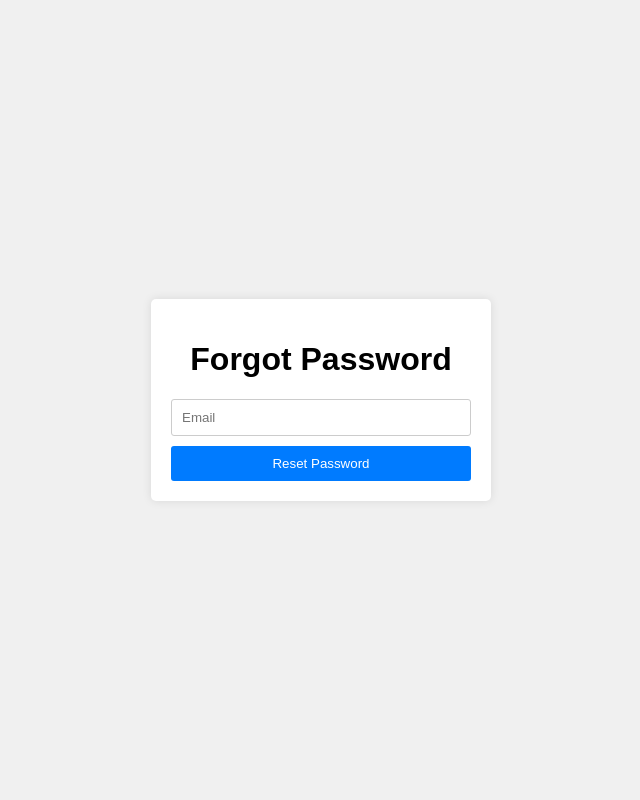
After one commit to alibobi/woo-capstone, a Python web app: template secure-server/server/templates/forgot_password.html in a window 1280 px wide. The commit adds this page. Shown: the whole page, without its empty margins (319-959 px from the left). Run offline with Jinja, Linux system fonts and the light colour scheme; the template is opened without the code that fills it, so the values that code supplies are empty.

Commit message:
routing links updated

```diff
--- a/secure-server/server/templates/create_account.html
+++ b/secure-server/server/templates/create_account.html
@@ -73,7 +73,7 @@
 <div class="container">
     <div class="registration-container">
         <h2>Create Account</h2>
-        <form action="register.php" method="POST">
+        <form action="create_account.html" method="POST">
             <input type="text" name="username" placeholder="Username" required>
             <input type="email" name="email" placeholder="Email" required>
             <input type="password" name="password" placeholder="Password" required>
--- /dev/null
+++ b/secure-server/server/templates/forgot_password.html
@@ -0,0 +1,62 @@
+<!DOCTYPE html>
+<html lang="en">
+<head>
+    <meta charset="UTF-8">
+    <meta name="viewport" content="width=device-width, initial-scale=1.0">
+    <title>Forgot Password</title>
+    <style>
+        body {
+            font-family: Arial, sans-serif;
+            background-color: #f0f0f0;
+            margin: 0;
+            padding: 0;
+            display: flex;
+            justify-content: center;
+            align-items: center;
+            height: 100vh;
+        }
+        .forgot-password-container {
+            background-color: #fff;
+            border-radius: 5px;
+            box-shadow: 0 0 10px rgba(0, 0, 0, 0.1);
+            padding: 20px;
+            width: 300px;
+        }
+        .forgot-password-container h1 {
+            text-align: center;
+        }
+        .forgot-password-container form {
+            display: flex;
+            flex-direction: column;
+        }
+        .forgot-password-container form input {
+            margin-bottom: 10px;
+            padding: 10px;
+            border: 1px solid #ccc;
+            border-radius: 3px;
+        }
+        .forgot-password-container form button {
+            padding: 10px;
+            background-color: #007bff;
+            color: #fff;
+            border: none;
+            border-radius: 3px;
+            cursor: pointer;
+        }
+        .forgot-password-container form button:hover {
+            background-color: #0056b3;
+        }
+    </style>
+</head>
+<body>
+
+<div class="forgot-password-container">
+    <h1>Forgot Password</h1>
+    <form action="reset_password.php" method="POST">
+        <input type="email" name="email" placeholder="Email" required>
+        <button type="submit">Reset Password</button>
+    </form>
+</div>
+
+</body>
+</html>
--- a/secure-server/server/templates/login.html
+++ b/secure-server/server/templates/login.html
@@ -48,6 +48,7 @@
             border: none;
             border-radius: 3px;
             cursor: pointer;
+            margin-top: 10px;
         }
         .login-container form button:hover {
             background-color: #0056b3;
@@ -77,10 +78,11 @@
         <!-- The form action is set to "login.php" which is where you would handle the login logic on the
         server side. You may need to replace "login.php" with the appropriate file or URL where your
         login logic resides. -->
-        <form action="login.php" method="POST">
+        <form action="login.html" method="POST">
             <input type="text" name="username" placeholder="Username" required>
             <input type="password" name="password" placeholder="Password" required>
             <button type="submit">Login</button>
+            <button onclick="window.location.href = 'forgot_password.html';">Forgot Password</button>
         </form>
     </div>
 
```
